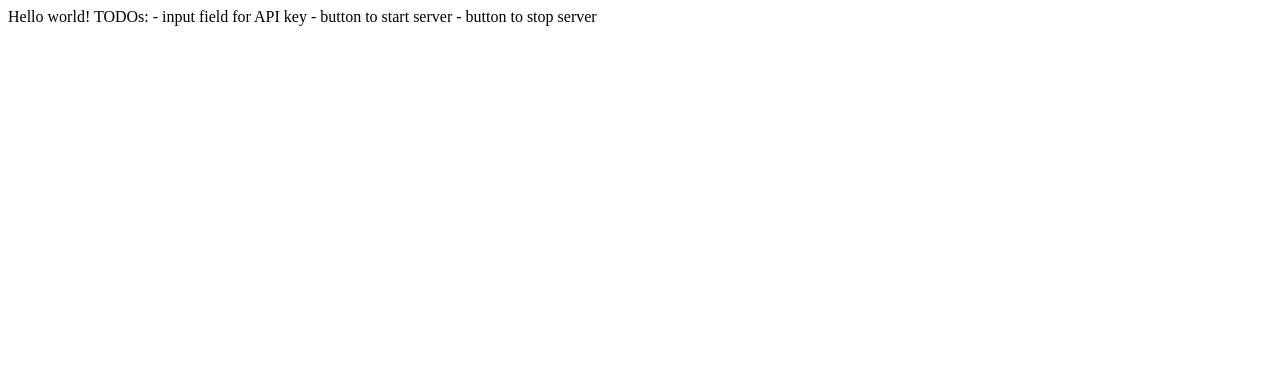
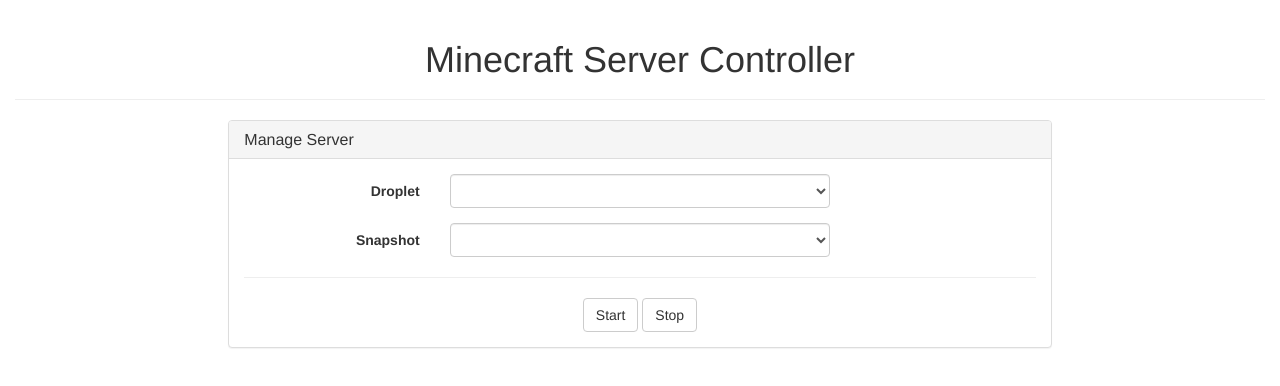
Before and after one commit to bentsherman/minecraft-server, a website: page docs/index.html in a window 1280 px wide. Drawn offline with nearby package versions, Linux system fonts and the light colour scheme.

Commit message:
Update index.html

```diff
--- a/docs/index.html
+++ b/docs/index.html
@@ -1,6 +1,54 @@
-Hello world!
+<!doctype html>
+<html lang="en" ng-app="app" ng-strict-di>
+<head>
+	<title>Minecraft Server Controller</title>
+	<meta charset="utf-8">
+	<meta name="viewport" content="width=device-width, initial-scale=1.0">
 
-TODOs:
-- input field for API key
-- button to start server
-- button to stop server
+	<link rel="stylesheet" href="https://maxcdn.bootstrapcdn.com/bootstrap/3.4.0/css/bootstrap.min.css">
+	<link rel="stylesheet" href="css/style.css">
+
+	<script src="https://ajax.googleapis.com/ajax/libs/angularjs/1.7.7/angular.min.js"></script>
+	<script src="app.js"></script>
+</head>
+<body>
+	<div class="container-fluid">
+		<div class="page-header text-center">
+			<h1>Minecraft Server Controller</h1>
+		</div>
+
+    <div class="row" ng-controller="ServerController">
+      <div class="col-sm-8 col-sm-offset-2">
+        <div class="panel panel-default">
+          <div class="panel-heading">
+            <h3 class="panel-title">Manage Server</h3>
+          </div>
+
+          <form class="panel-body form-horizontal" name="form">
+            <div class="form-group" ng-class="{'has-error': form.droplet_id.$touched && form.droplet_id.$invalid}">
+              <label class="col-sm-3 control-label">Droplet</label>
+              <div class="col-sm-6">
+                <select class="form-control" name="droplet_id" ng-model="droplet_id" ng-options="d.id as d.name for d in droplets" required></select>
+              </div>
+            </div>
+
+            <div class="form-group" ng-class="{'has-error': form.snapshot_id.$touched && form.snapshot_id.$invalid}">
+              <label class="col-sm-3 control-label">Snapshot</label>
+              <div class="col-sm-6">
+                <select class="form-control" name="snapshot_id" ng-model="snapshot_id" ng-options="s.id as s.name for s in snapshots" required></select>
+              </div>
+            </div>
+
+            <hr>
+
+            <div class="text-center">
+              <button type="button" class="btn btn-default" ng-disabled="form.$invalid" ng-click="start(snapshot_id)">Start</button>
+              <button type="button" class="btn btn-default" ng-disabled="form.$invalid" ng-click="stop(droplet_id, snapshot_id)">Stop</button>
+            </div>
+          </form>
+        </div>
+      </div>
+    </div>
+	</div>
+</body>
+</html>
```
